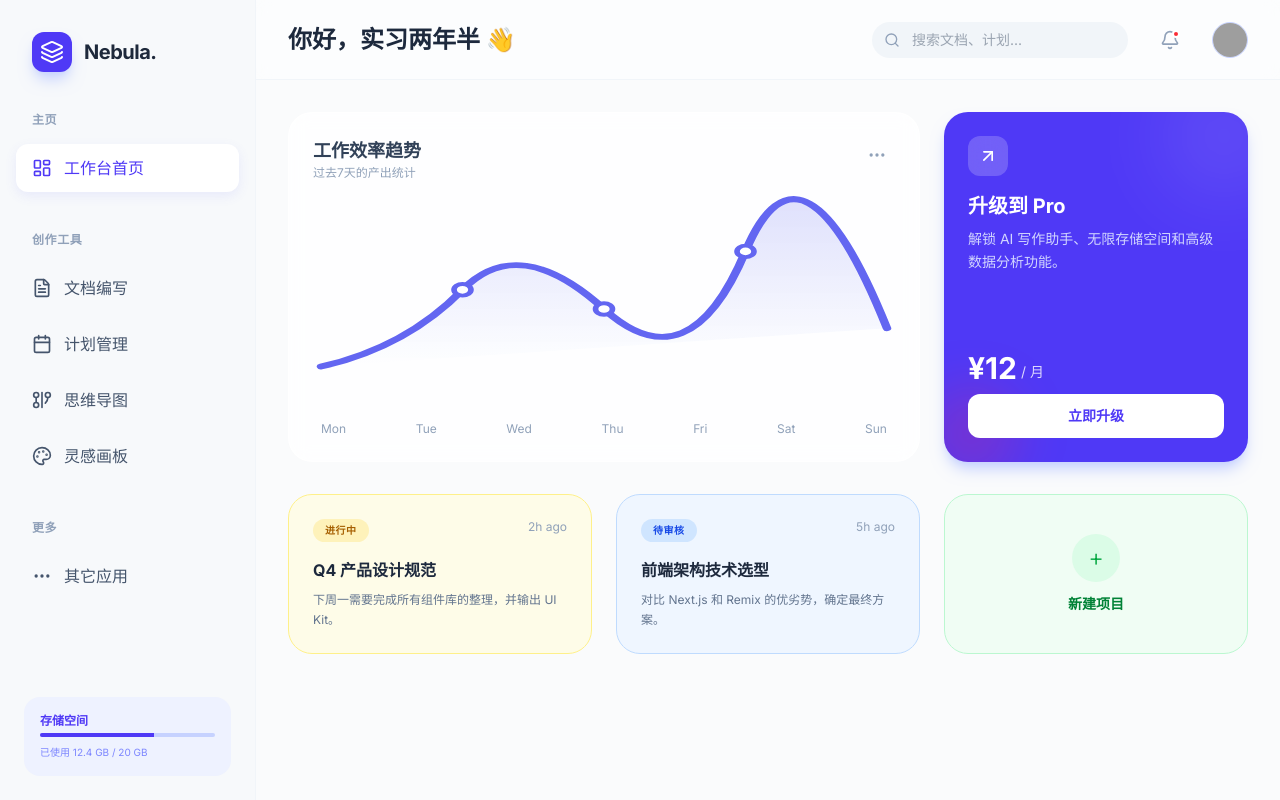
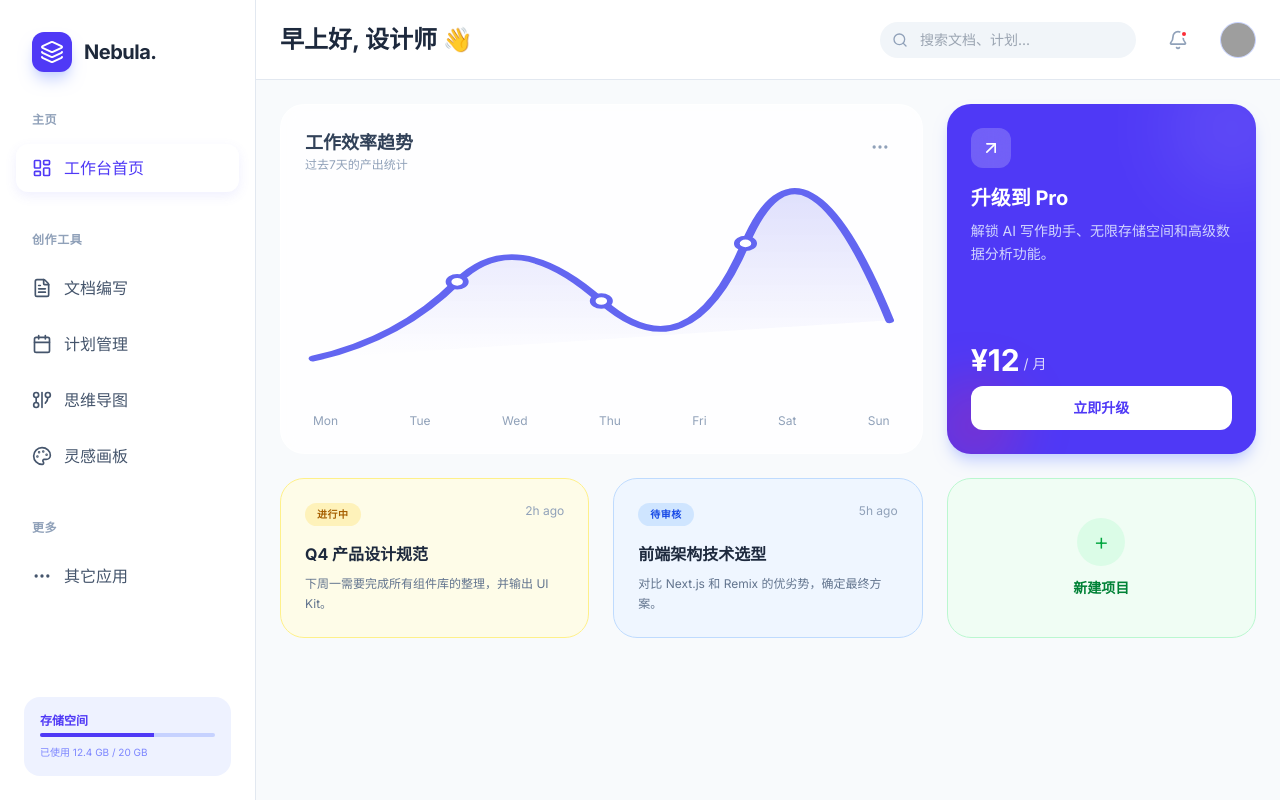
Before and after one commit to chenweilong1713/cf-nextjs-vip, a Next.js app: page / in a window 1280 px wide. Built offline with nearby package versions, Linux system fonts and the light colour scheme; grey boxes are pictures that could not be loaded.

Commit message:
- feat: 细微跳转颜色，边距

```diff
--- a/src/app/layout.tsx
+++ b/src/app/layout.tsx
@@ -21,12 +21,12 @@ export default function RootLayout({
 }>) {
 	return (
 		<html lang="zh-CN">
-			<body className={`${inter.variable} antialiased min-h-screen font-sans bg-[#f8fafc]`}>
+			<body className={`${inter.variable} antialiased min-h-screen font-sans bg-slate-50`}>
 				<div className="flex min-h-screen">
 					<Sidebar />
-					<main className="flex-1 flex flex-col min-w-0 overflow-hidden h-screen">
+					<main className="flex-1 flex flex-col min-w-0 overflow-hidden h-screen bg-slate-50">
 						<Header />
-						<div className="flex-1 overflow-y-auto bg-[#fafbfc]">
+						<div className="flex-1 overflow-y-auto">
 							{children}
 						</div>
 					</main>
--- a/src/components/Dashboard.tsx
+++ b/src/components/Dashboard.tsx
@@ -4,7 +4,7 @@ import { MoreHorizontal, ArrowUpRight } from 'lucide-react';
 
 export default function Dashboard() {
   return (
-    <div className="p-8 space-y-8 max-w-[1200px] mx-auto animate-in fade-in slide-in-from-bottom-4 duration-500">
+    <div className="p-6 space-y-6 w-full max-w-[1400px] animate-in fade-in slide-in-from-bottom-4 duration-500">
 
       {/* Top Section: Chart + Promo */}
       <div className="grid grid-cols-1 lg:grid-cols-3 gap-6">
--- a/src/components/Header.tsx
+++ b/src/components/Header.tsx
@@ -4,9 +4,9 @@ import { Search, Bell } from 'lucide-react';
 
 export default function Header() {
   return (
-    <header className="h-20 flex items-center justify-between px-8 border-b border-slate-100 bg-white/50 backdrop-blur-sm sticky top-0 z-10">
+    <header className="h-20 flex items-center justify-between px-6 border-b border-slate-200 bg-white sticky top-0 z-10">
       <div>
-        <h1 className="text-2xl font-bold text-slate-800">你好，实习两年半 👋</h1>
+        <h1 className="text-2xl font-bold text-slate-800">早上好, 设计师 👋</h1>
       </div>
 
       <div className="flex items-center gap-6">
--- a/src/components/Sidebar.tsx
+++ b/src/components/Sidebar.tsx
@@ -30,7 +30,7 @@ export default function Sidebar() {
   };
 
   return (
-    <aside className="w-64 flex-shrink-0 border-r border-slate-100 flex flex-col bg-slate-50/50 h-screen sticky top-0">
+    <aside className="w-64 flex-shrink-0 border-r border-slate-200 flex flex-col bg-white h-screen sticky top-0 z-20">
       <div className="p-8">
         <div className="flex items-center gap-3">
           <div className="w-10 h-10 bg-indigo-600 rounded-xl flex items-center justify-center text-white shadow-lg shadow-indigo-200">
```
